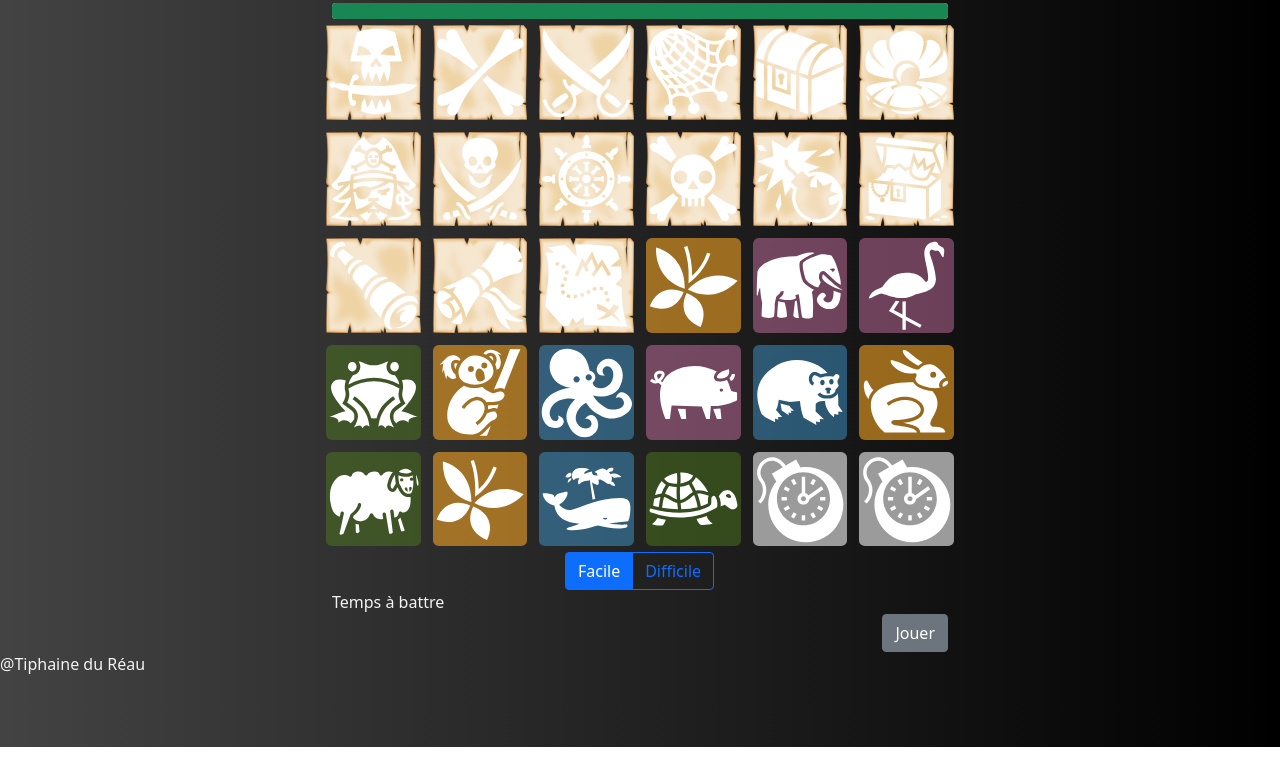
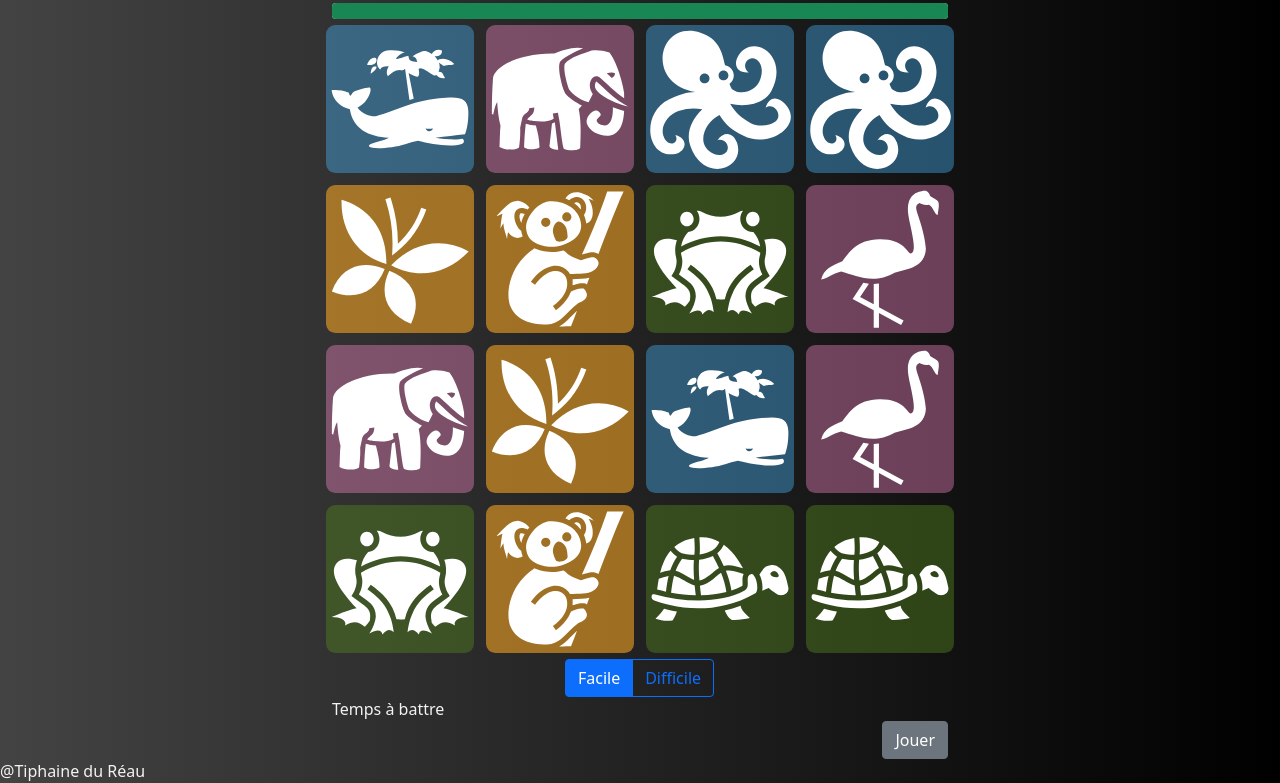
Before and after one commit to Tiphaine-dureau/memory-game-by-tiphaine, a website: page app/index.html in a window 1280 px wide. Shown: the part 53-836 px from the top of the page. Before the commit the page ends 800 px from the top, so only its background shows below. Drawn offline with nearby package versions, Linux system fonts and the light colour scheme.

Commit message:
-Ajout du plateau de jeu qui s'affiche dynamiquement et aléatoirement

```diff
--- a/app/index.html
+++ b/app/index.html
@@ -28,107 +28,7 @@
         </div>
     </section>
     <section>
-        <div class="board-game">
-            <div class="row">
-                <div class="col">
-                    <img src="assets/images/img-hard/blade-bite.svg">
-                </div>
-                <div class="col">
-                    <img src="assets/images/img-hard/crossed-bones.svg">
-                </div>
-                <div class="col">
-                    <img src="assets/images/img-hard/crossed-sabres.svg">
-                </div>
-                <div class="col">
-                    <img src="assets/images/img-hard/fishing-net.svg">
-                </div>
-                <div class="col">
-                    <img src="assets/images/img-hard/locked-chest.svg">
-                </div>
-                <div class="col">
-                    <img src="assets/images/img-hard/oyster-pearl.svg">
-                </div>
-            </div>
-            <div class="row">
-                <div class="col">
-                    <img src="assets/images/img-hard/pirate-captain.svg">
-                </div>
-                <div class="col">
-                    <img src="assets/images/img-hard/pirate-flag.svg">
-                </div>
-                <div class="col">
-                    <img src="assets/images/img-hard/ship-wheel.svg">
-                </div>
-                <div class="col">
-                    <img src="assets/images/img-hard/skull-crossed-bones.svg">
-                </div>
-                <div class="col">
-                    <img src="assets/images/img-hard/sparky-bomb.svg">
-                </div>
-                <div class="col">
-                    <img src="assets/images/img-hard/open-treasure-chest.svg">
-                </div>
-            </div>
-            <div class="row">
-                <div class="col">
-                    <img src="assets/images/img-hard/spyglass.svg">
-                </div>
-                <div class="col">
-                    <img src="assets/images/img-hard/tied-scroll.svg">
-                </div>
-                <div class="col">
-                    <img src="assets/images/img-hard/treasure-map.svg">
-                </div>
-                <div class="col">
-                    <img src="assets/images/img-easy/butterfly.svg">
-                </div>
-                <div class="col">
-                    <img src="assets/images/img-easy/elephant.svg">
-                </div>
-                <div class="col">
-                    <img src="assets/images/img-easy/flamingo.svg">
-                </div>
-            </div>
-            <div class="row">
-                <div class="col">
-                    <img src="assets/images/img-easy/frog.svg">
-                </div>
-                <div class="col">
-                    <img src="assets/images/img-easy/koala.svg">
-                </div>
-                <div class="col">
-                    <img src="assets/images/img-easy/octopus.svg">
-                </div>
-                <div class="col">
-                    <img src="assets/images/img-easy/pig.svg">
-                </div>
-                <div class="col">
-                    <img src="assets/images/img-easy/polar-bear.svg">
-                </div>
-                <div class="col">
-                    <img src="assets/images/img-easy/rabbit.svg">
-                </div>
-            </div>
-            <div class="row">
-                <div class="col">
-                    <img src="assets/images/img-easy/sheep.svg">
-                </div>
-                <div class="col">
-                    <img src="assets/images/img-easy/butterfly.svg">
-                </div>
-                <div class="col">
-                    <img src="assets/images/img-easy/whale.svg">
-                </div>
-                <div class="col">
-                    <img src="assets/images/img-easy/tortoise.svg">
-                </div>
-                <div class="col">
-                    <img src="assets/images/time-bomb.svg">
-                </div>
-                <div class="col">
-                    <img src="assets/images/time-bomb.svg">
-                </div>
-            </div>
+        <div id="game-board" class="board-game">
         </div>
     </section>
     <section>
--- a/app/script.js
+++ b/app/script.js
@@ -9,6 +9,7 @@ $(document).ready(() => {
 
 function init() {
     handlePlay();
+    createBoardGame();
 }
 
 /**
@@ -68,7 +69,7 @@ function changeProgressBarColor(backgroundClass) {
 
 // Déclaration du tableau de cartes
 
-let easyBoardCards = [
+const easyBoardCards = [
     {
         id: 1,
         name: 'butterfly',
@@ -101,32 +102,93 @@ let easyBoardCards = [
     },
     {
         id: 7,
-        name: 'pig',
-        img: 'assets/images/img-easy/pig.svg'
-    },
-    {
-        id: 8,
-        name: 'polar-bear',
-        img: 'assets/images/img-easy/polar-bear.svg'
-    },
-    {
-        id: 9,
-        name: 'rabbit',
-        img: 'assets/images/img-easy/rabbit.svg'
-    },
-    {
-        id: 10,
-        name: 'sheep',
-        img: 'assets/images/img-easy/sheep.svg'
-    },
-    {
-        id: 11,
         name: 'sperm-whale',
         img: 'assets/images/img-easy/whale.svg'
     },
     {
-        id: 12,
+        id: 8,
         name: 'tortoise',
         img: 'assets/images/img-easy/tortoise.svg'
+    },
+    {
+        id: 9,
+        name: 'butterfly',
+        img: 'assets/images/img-easy/butterfly.svg',
+    },
+    {
+        id: 10,
+        name: 'elephant',
+        img: 'assets/images/img-easy/elephant.svg'
+    },
+    {
+        id: 11,
+        name: 'flamingo',
+        img: 'assets/images/img-easy/flamingo.svg'
+    },
+    {
+        id: 12,
+        name: 'frog',
+        img: 'assets/images/img-easy/frog.svg'
+    },
+    {
+        id: 13,
+        name: 'koala',
+        img: 'assets/images/img-easy/koala.svg'
+    },
+    {
+        id: 14,
+        name: 'octopus',
+        img: 'assets/images/img-easy/octopus.svg'
+    },
+    {
+        id: 15,
+        name: 'sperm-whale',
+        img: 'assets/images/img-easy/whale.svg'
+    },
+    {
+        id: 16,
+        name: 'tortoise',
+        img: 'assets/images/img-easy/tortoise.svg'
+    },
+]
+
+//Prototype changement image
+function switchImg() {
+    $('#1').click(() => {
+        $('#1 img:first-child').hide();
+        $('#1 img:nth-child(2)').show();
+    })
+}
+
+/**
+ * Affiche dynamiquement et aléatoirement les cases du plateau de jeu
+ */
+function createBoardGame() {
+    shuffleCards(easyBoardCards);
+    const sqrtBoard = Math.sqrt(easyBoardCards.length);
+    for (let i = 0; i < sqrtBoard; i++) {
+        const rowElement = `<div class="row" id="${i}"></div>`
+        $('#game-board').append(rowElement)
+        for (let j = 0; j < sqrtBoard; j++) {
+            const colElement = `<div class="col" id="${j}-${i}"></div>`
+            const rowId = `#${i}`
+            $(rowId).append(colElement)
+            const colId = `#${j}-${i}`
+            const currentCardId = (i * sqrtBoard) + j;
+            const cardImgSrc = easyBoardCards[currentCardId].img;
+            const imgElement = `<img src=${cardImgSrc} alt="images du jeu"/>`;
+            $(colId).append(imgElement);
+        }
     }
-]
+}
+
+/**
+ * Mélange les cartes en utilisant l'algo de Durstenfeld
+ * @param cards
+ */
+function shuffleCards(cards) {
+    for (let i = cards.length - 1; i > 0; i--) {
+        let j = Math.floor(Math.random() * (i + 1));
+        [cards[i], cards[j]] = [cards[j], cards[i]];
+    }
+}
```
